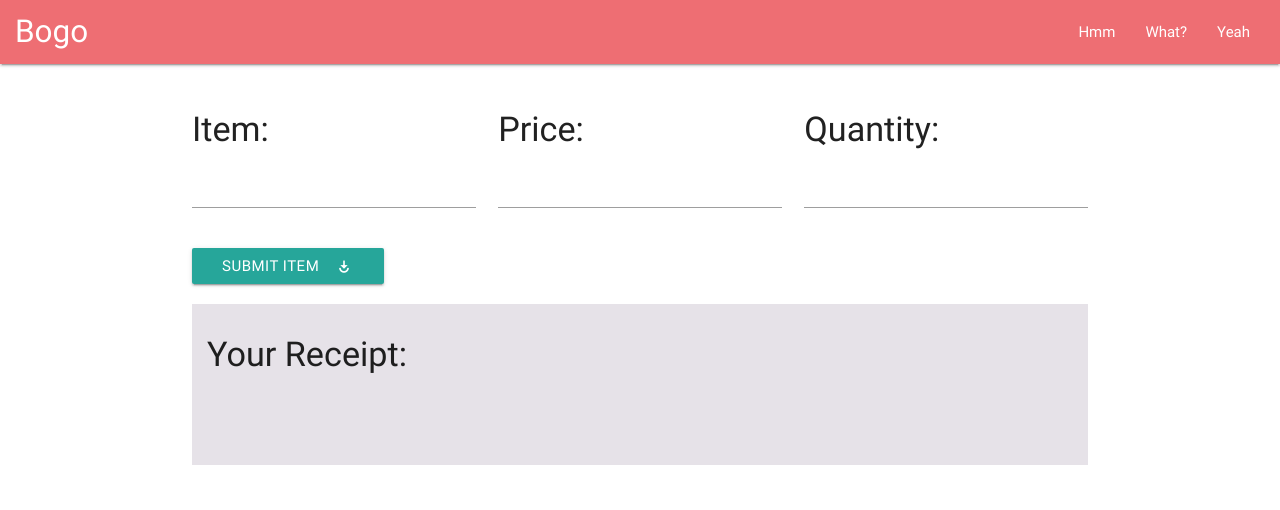
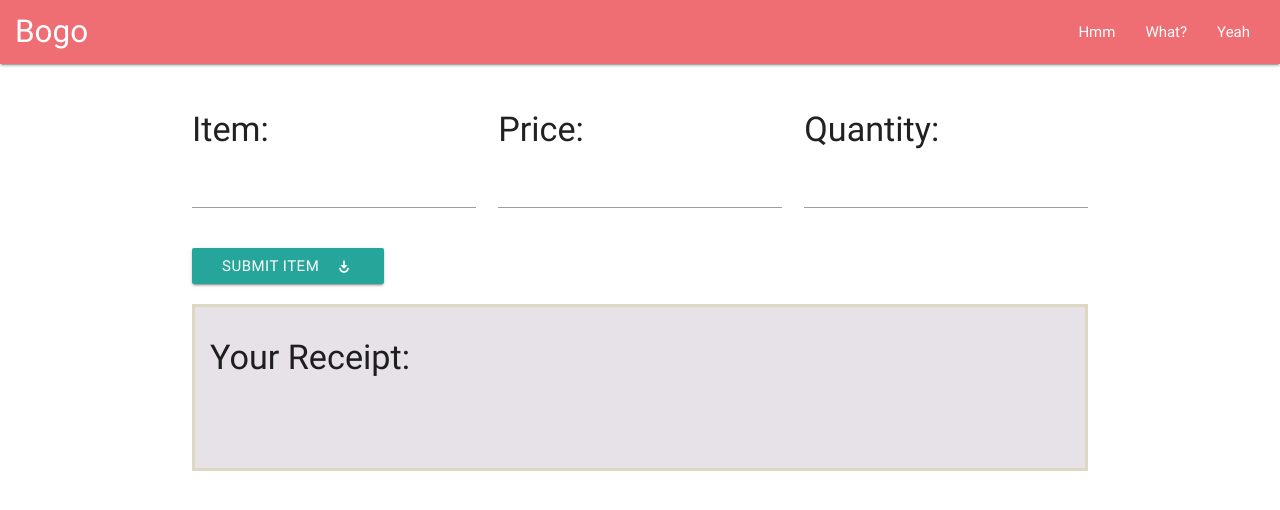
Before and after one commit to bobmccarthy/self-checkout, a website: page index.html in a window 1280 px wide. Drawn offline with nearby package versions, Linux system fonts and the light colour scheme.

Commit message:
added border on receipt

```diff
--- a/styles/main.sass.css
+++ b/styles/main.sass.css
@@ -7,4 +7,5 @@ nav {
 
 .receipt {
   background-color: #E6E2E8;
-  padding: 1em; }
+  padding: 1em;
+  border: 3px solid #DDD8C1; }
--- a/styles/main.scss
+++ b/styles/main.scss
@@ -8,4 +8,5 @@ nav{
 .receipt{
 	background-color: #E6E2E8;
 	padding: 1em;
+	border: 3px solid #DDD8C1;
 }
```
